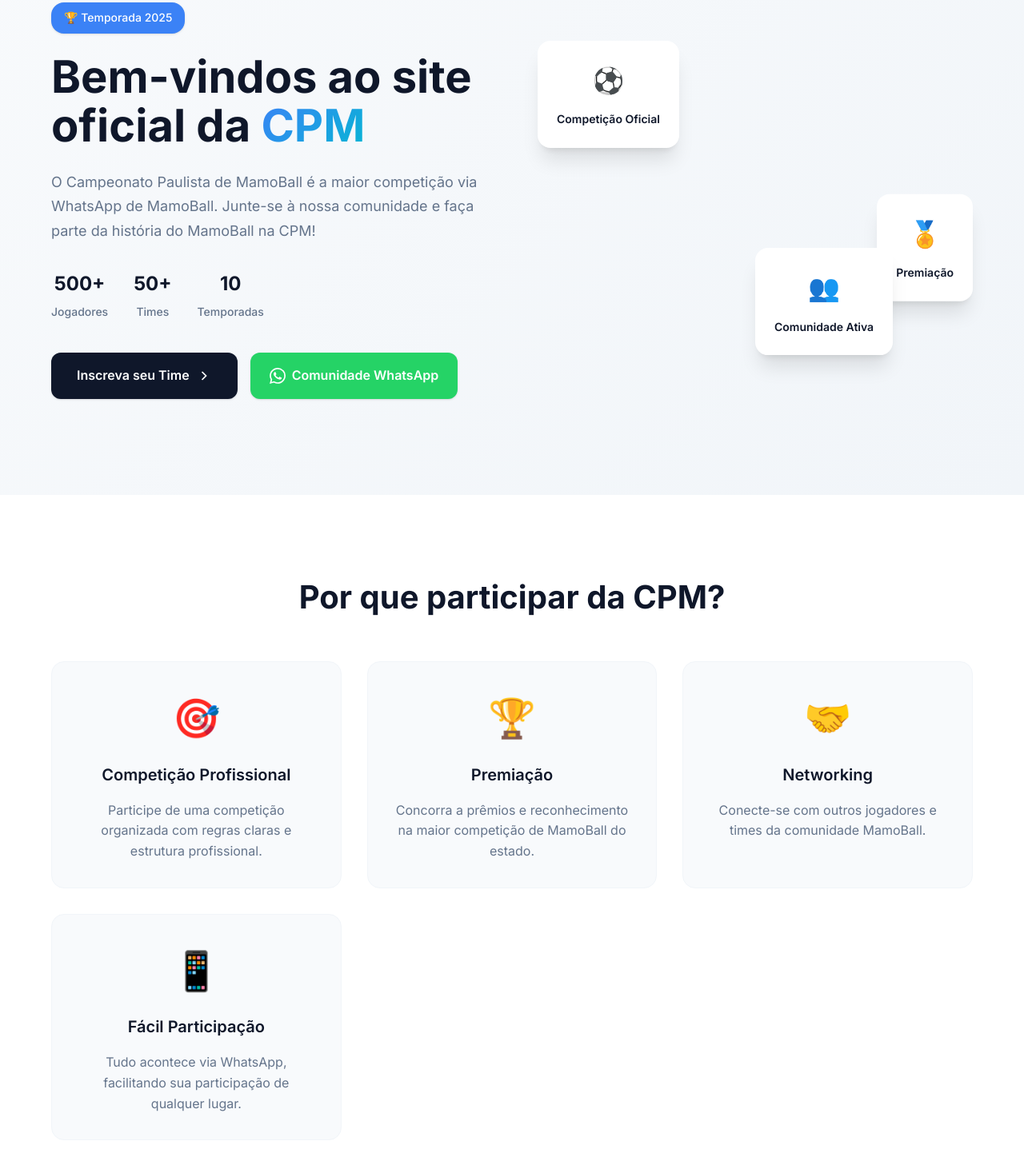
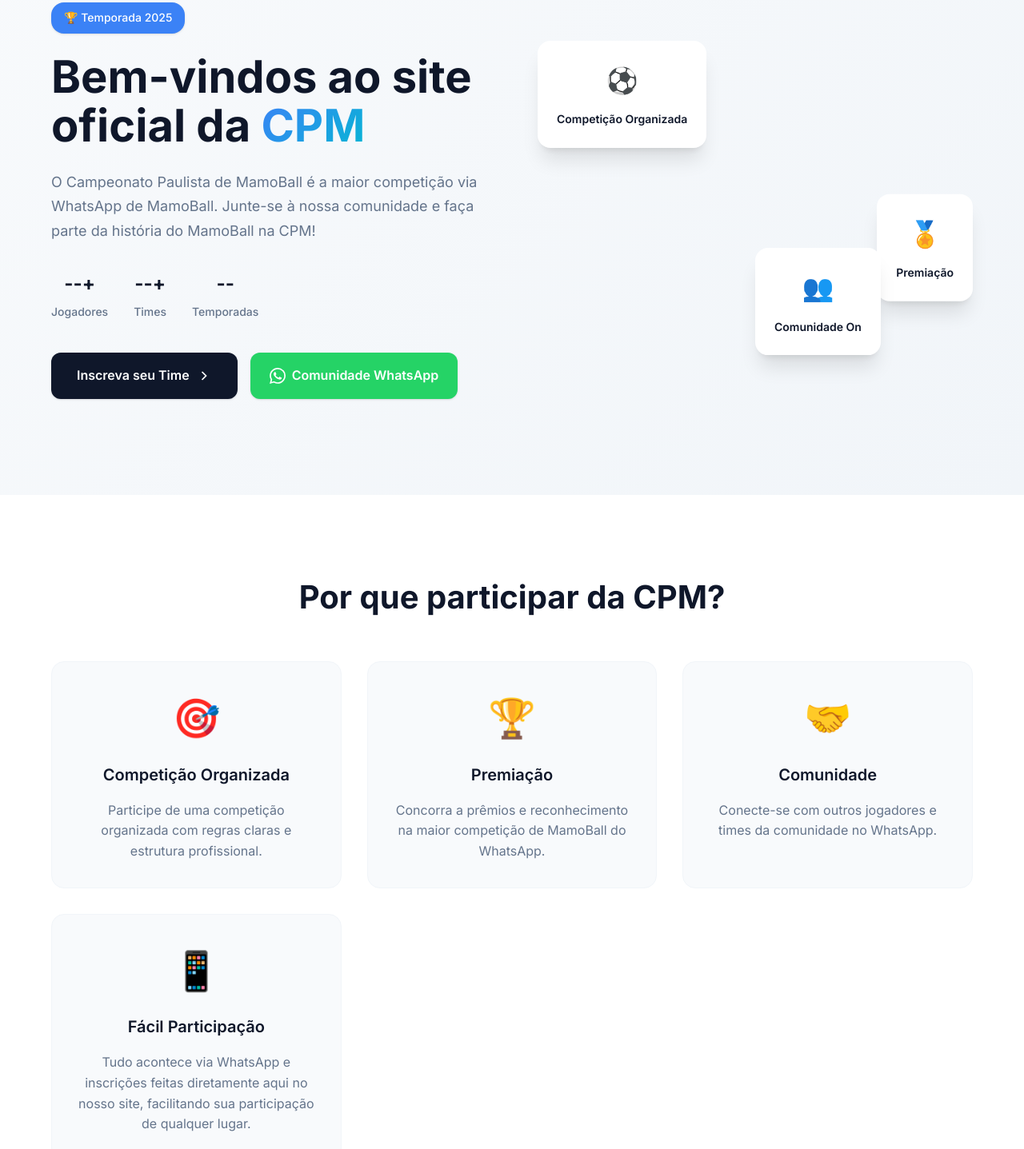
Before and after one commit to essiquatru/CPM, a plain HTML site: page index.html in a window 1280 px wide. Shown: the part 181-1618 px from the top of the page at 80% size. Drawn offline with Linux system fonts and the light colour scheme.

Commit message:
Update index.html

```diff
--- a/index.html
+++ b/index.html
@@ -44,15 +44,15 @@
                     </p>
                     <div class="hero-stats">
                         <div class="stat">
-                            <span class="stat-number">500+</span>
+                            <span class="stat-number">--+</span>
                             <span class="stat-label">Jogadores</span>
                         </div>
                         <div class="stat">
-                            <span class="stat-number">50+</span>
+                            <span class="stat-number">--+</span>
                             <span class="stat-label">Times</span>
                         </div>
                         <div class="stat">
-                            <span class="stat-number">10</span>
+                            <span class="stat-number">--</span>
                             <span class="stat-label">Temporadas</span>
                         </div>
                     </div>
@@ -74,7 +74,7 @@
                 <div class="hero-visual">
                     <div class="floating-card card-1">
                         <div class="card-icon">⚽</div>
-                        <div class="card-text">Competição Oficial</div>
+                        <div class="card-text">Competição Organizada</div>
                     </div>
                     <div class="floating-card card-2">
                         <div class="card-icon">🏅</div>
@@ -82,7 +82,7 @@
                     </div>
                     <div class="floating-card card-3">
                         <div class="card-icon">👥</div>
-                        <div class="card-text">Comunidade Ativa</div>
+                        <div class="card-text">Comunidade On</div>
                     </div>
                 </div>
             </div>
@@ -94,23 +94,23 @@
                 <div class="features-grid">
                     <div class="feature-card">
                         <div class="feature-icon">🎯</div>
-                        <h3>Competição Profissional</h3>
+                        <h3>Competição Organizada</h3>
                         <p>Participe de uma competição organizada com regras claras e estrutura profissional.</p>
                     </div>
                     <div class="feature-card">
                         <div class="feature-icon">🏆</div>
                         <h3>Premiação</h3>
-                        <p>Concorra a prêmios e reconhecimento na maior competição de MamoBall do estado.</p>
+                        <p>Concorra a prêmios e reconhecimento na maior competição de MamoBall do WhatsApp.</p>
                     </div>
                     <div class="feature-card">
                         <div class="feature-icon">🤝</div>
-                        <h3>Networking</h3>
-                        <p>Conecte-se com outros jogadores e times da comunidade MamoBall.</p>
+                        <h3>Comunidade</h3>
+                        <p>Conecte-se com outros jogadores e times da comunidade no WhatsApp.</p>
                     </div>
                     <div class="feature-card">
                         <div class="feature-icon">📱</div>
                         <h3>Fácil Participação</h3>
-                        <p>Tudo acontece via WhatsApp, facilitando sua participação de qualquer lugar.</p>
+                        <p>Tudo acontece via WhatsApp e inscrições feitas diretamente aqui no nosso site, facilitando sua participação de qualquer lugar.</p>
                     </div>
                 </div>
             </div>
@@ -163,14 +163,14 @@
                                 <path d="M4 4h16c1.1 0 2 .9 2 2v12c0 1.1-.9 2-2 2H4c-1.1 0-2-.9-2-2V6c0-1.1.9-2 2-2z"/>
                                 <polyline points="22,6 12,13 2,6"/>
                             </svg>
-                            <span>contato@cpm.com.br</span>
+                            <span>contato***@gmail.com</span>
                         </li>
                     </ul>
                 </div>
             </div>
 
             <div class="footer-bottom">
-                <p>&copy; 2025 CPM - Campeonato Paulista de MamoBall. Todos os direitos reservados.</p>
+                <p>&copy; 2025 CPM - Campeonato Paulista de MamoBall.</p>
             </div>
         </div>
     </footer>
```
